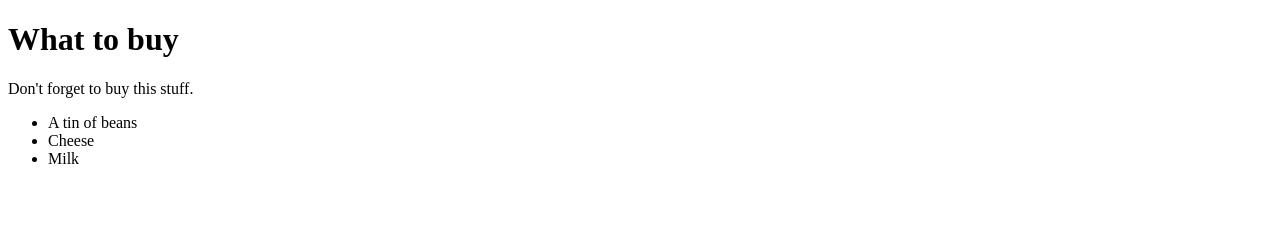
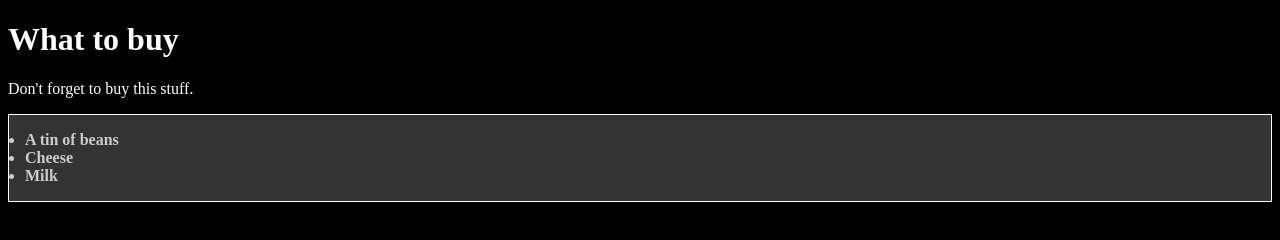
Before and after one commit to chowxiaojun/FrontEnd-Book-Note, a plain HTML site: page chapter-3/1.html in a window 1280 px wide. Drawn offline with Linux system fonts and the light colour scheme.

Commit message:
第三章示例代码

```diff
--- a/chapter-3/1.html
+++ b/chapter-3/1.html
@@ -3,6 +3,22 @@
 <head>
     <meta charset="utf-8" />
     <title>Shopping list</title>
+    <style>
+        body {
+            color: white;
+            background-color: black;
+        }
+        #purchases {
+            border: 1px solid white;
+            background-color: #333;
+            color: #ccc;
+            padding: 1rem;
+        }
+
+        #purchases li {
+            font-weight: bold;
+        }
+    </style>
 </head>
 <body>
     <h1>What to buy</h1>
```
